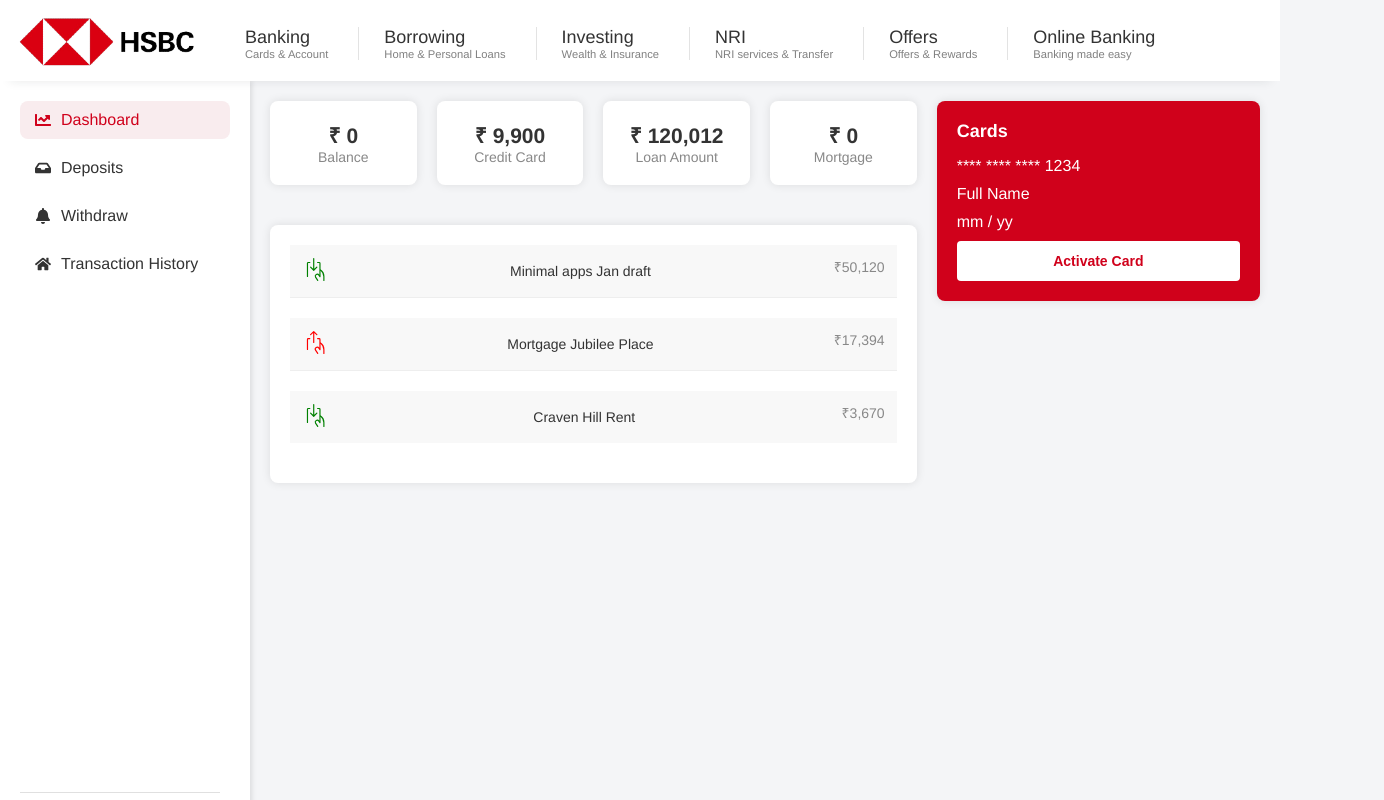
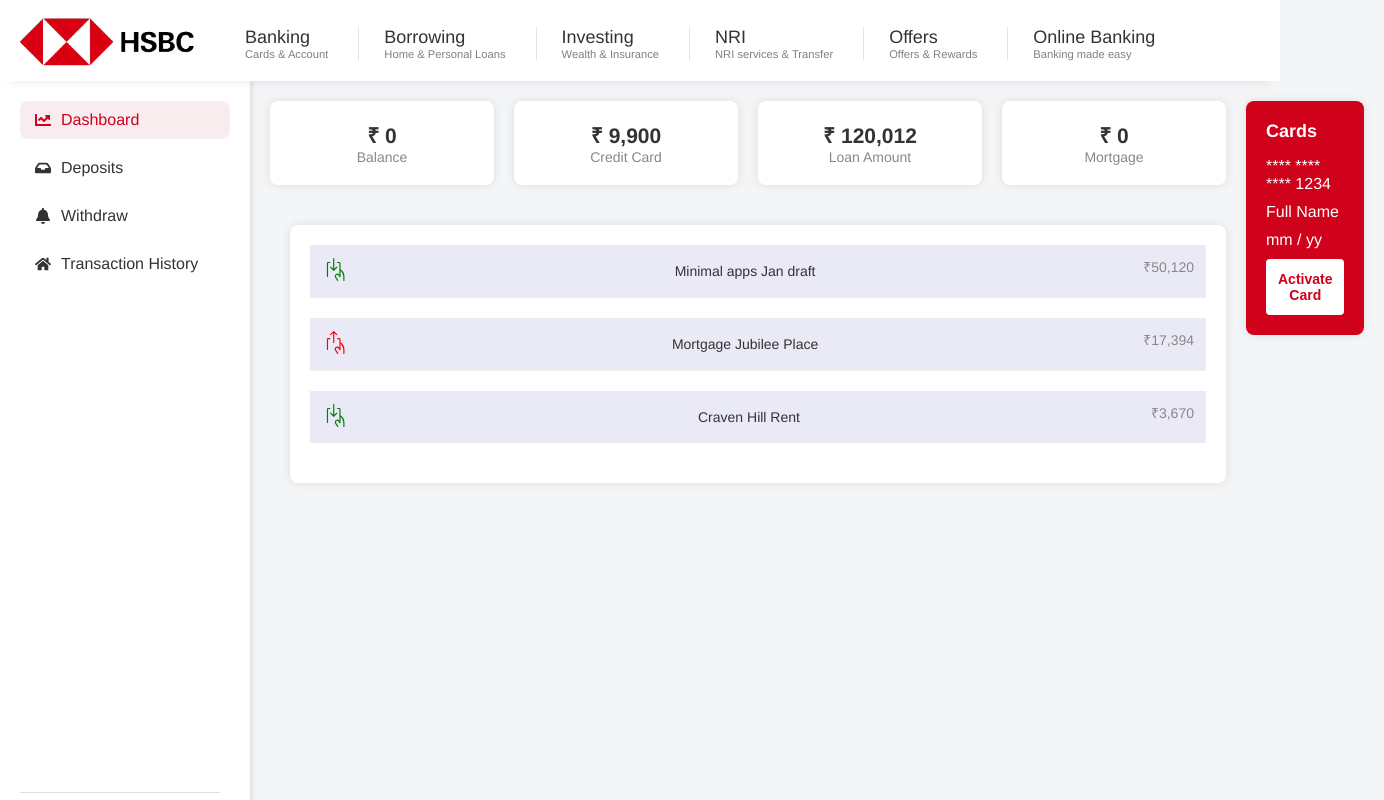
Before and after one commit to divyadhale/simpleBanking, a React (Create React App) app in the folder Frontend/banking-app/: page /dashboard in a window 1280 px wide. Shown: the top 800 px of the page, 1384 px wide, since content can reach past the window. Built offline with nearby package versions, Linux system fonts and the light colour scheme; no server answers; a web font is replaced by a local one.

Commit message:
TransactionHistory.css added

```diff
--- a/Frontend/banking-app/src/Components/Dashboard/TransactionList.js
+++ b/Frontend/banking-app/src/Components/Dashboard/TransactionList.js
@@ -6,6 +6,7 @@
   background-color: #fff;
   padding: 20px;
   margin-top: 20px;
+  margin-left: 20px;
   border-radius: 8px;
   box-shadow: 0 0 10px rgba(0, 0, 0, 0.1);
 `;
@@ -16,7 +17,8 @@
     padding: 12px 12px;
     border-bottom: 1px solid #eee;
     margin-bottom: 20px;
-    background: #d3d3d32b;
+    background: rgb(234, 234, 247);
+    width: 70vw;
   &:last-child {
     border-bottom: none;
   }
--- /dev/null
+++ b/Frontend/banking-app/src/Components/layout/Main/TransactionHistory/TransactionHistory.css
@@ -0,0 +1,4 @@
+.Transaction-History {
+    background-color: rgb(234, 234, 247);
+
+}
--- a/Frontend/banking-app/src/Components/layout/Main/TransactionHistory/TransactionHistory.js
+++ b/Frontend/banking-app/src/Components/layout/Main/TransactionHistory/TransactionHistory.js
@@ -3,6 +3,7 @@
 import NavBar2 from '../../../../common/Navbar2';
 import Transactions from '../../../Dashboard/TransactionList';
 import SideMenu from '../../../Dashboard/SideMenu';
+import './TransactionHistory.css'
 
 const TransactionContainer = styled.div`
  display: flex;
@@ -12,7 +13,7 @@
 
   return (
 
-    <div style={{"top": "0" }}>
+    <div style={{"top": "0" }} className='Transaction-History'>
       <div style={{ background: "#fff" }}>
       <NavBar2 />
     </div>
```
